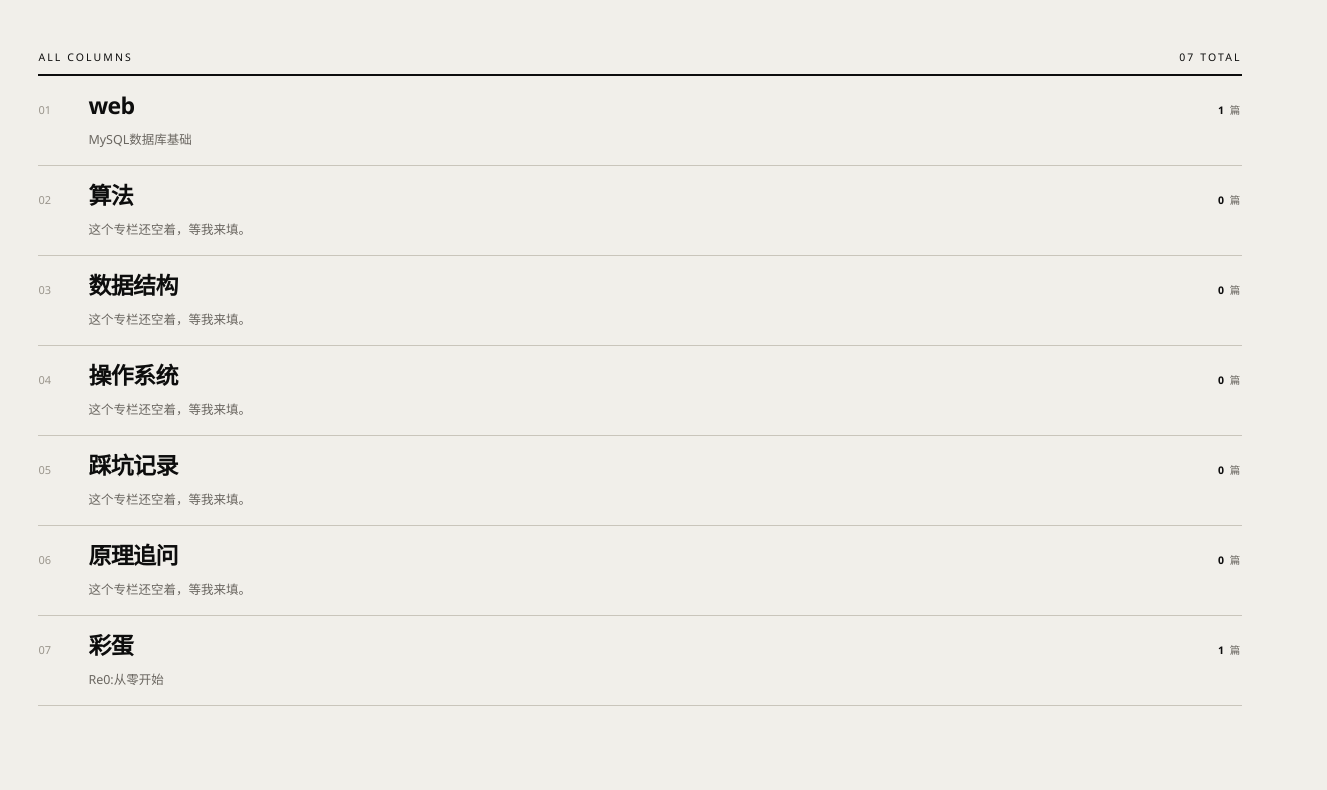
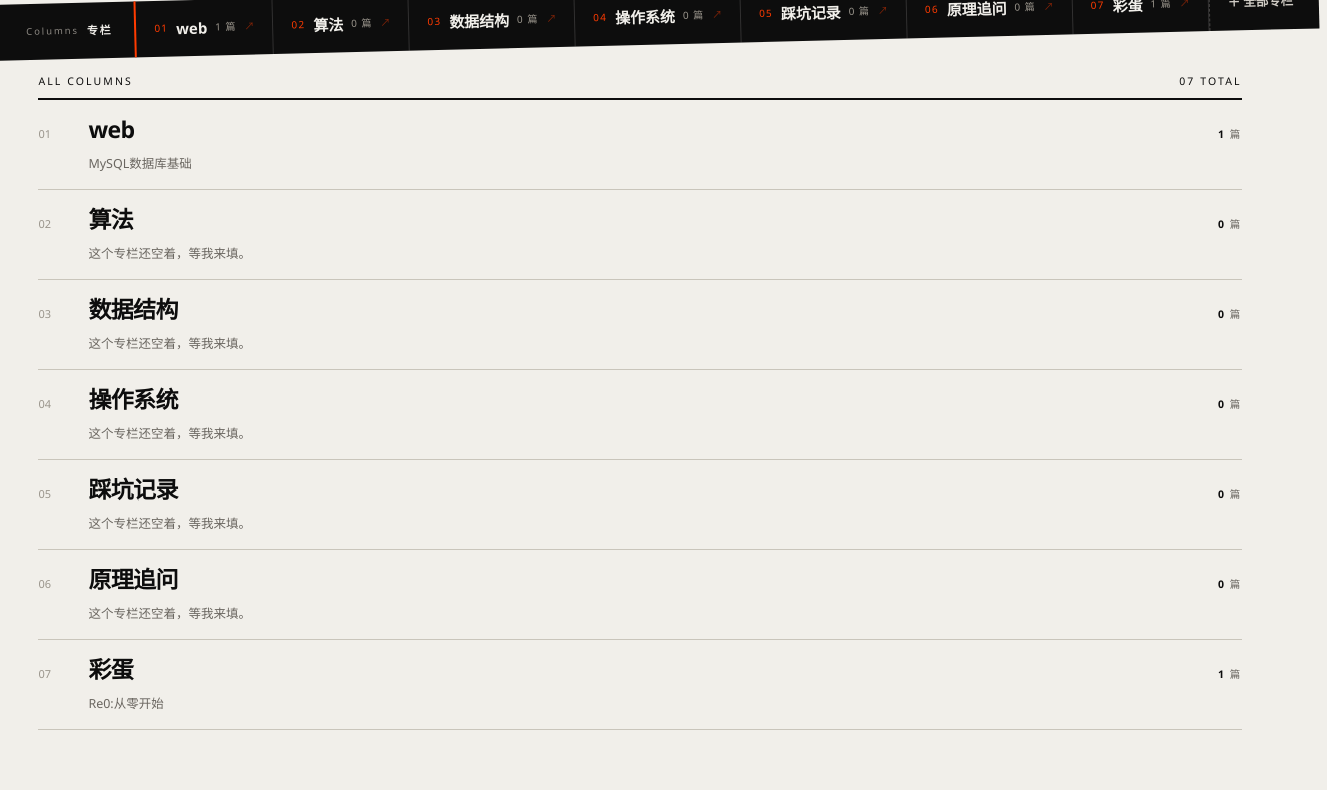
Before and after one commit to leisure23/leisure23.github.io, an Astro site: page /columns in a window 1280 px wide. Shown: the part 281-1071 px from the top of the page, 1327 px wide, since content can reach past the window. Built offline with nearby package versions, Linux system fonts and the light colour scheme; Astro itself is replaced by a stand-in of ours.

Commit message:
黑条改为电脑端保留、手机端隐藏；长代码块折叠；手机端搜索与间距适配

```diff
--- /dev/null
+++ b/src/components/ColumnBand.astro
@@ -0,0 +1,39 @@
+---
+/**
+ * 倾斜的专栏黑条。
+ * 外面 .band-slot 用固定高度占住位置，所以旋转后的黑条不会压到下面的内容
+ * （这就是缩放时遮挡问题的解法）。
+ */
+import { withBase } from '../lib/url';
+
+interface Column {
+  slug: string;
+  name: string;
+  count: number;
+}
+
+interface Props {
+  columns: Column[];
+}
+
+const { columns } = Astro.props;
+---
+
+<div class="band-slot">
+  <div class="band">
+    <div class="label"><em>Columns</em>专栏</div>
+
+    {columns.map((column, index) => (
+      <a class="mod" href={withBase(`columns/${column.slug}/`)}>
+        <span class="no">{String(index + 1).padStart(2, '0')}</span>
+        <span class="nm">{column.name}</span>
+        <span class="ct">{column.count} 篇</span>
+        <span class="ar">↗</span>
+      </a>
+    ))}
+
+    <a class="mod add" href={withBase('columns/')}>
+      <span class="nm">＋ 全部专栏</span>
+    </a>
+  </div>
+</div>
--- a/src/pages/blog/index.astro
+++ b/src/pages/blog/index.astro
@@ -13,7 +13,7 @@ const posts = await getPosts();
       <div>
         <p class="eyebrow">Archive</p>
         <h1>全部笔记</h1>
-        <p class="sub">共 {posts.length} 篇。按 Ctrl + K 可以搜标题和正文。</p>
+        <p class="sub">共 {posts.length} 篇。点右上角搜索框，可以搜标题和标签。</p>
       </div>
       <PageSearch />
     </div>
--- a/src/pages/columns/index.astro
+++ b/src/pages/columns/index.astro
@@ -1,5 +1,6 @@
 ---
 import BaseLayout from '../../layouts/BaseLayout.astro';
+import ColumnBand from '../../components/ColumnBand.astro';
 import PostRow from '../../components/PostRow.astro';
 import PageSearch from '../../components/PageSearch.astro';
 import { getPosts, collectColumns } from '../../lib/posts';
@@ -20,8 +21,12 @@ const columns = collectColumns(posts);
     </div>
   </div>
 
+  <div class="band-tight">
+    <ColumnBand columns={columns} />
+  </div>
+
   <div class="wrap">
-    <div style="padding-block: clamp(24px, 3.5vw, 44px) 56px;">
+    <div class="columns-list">
       <div class="section-head"><span>All Columns</span><span>{String(columns.length).padStart(2, '0')} Total</span></div>
 
       {columns.map((column, index) => (
--- a/src/pages/index.astro
+++ b/src/pages/index.astro
@@ -1,5 +1,6 @@
 ---
 import BaseLayout from '../layouts/BaseLayout.astro';
+import ColumnBand from '../components/ColumnBand.astro';
 import PostRow from '../components/PostRow.astro';
 import Notice from '../components/Notice.astro';
 import PageSearch from '../components/PageSearch.astro';
@@ -27,6 +28,8 @@ const totalWords = posts.reduce((sum, post) => sum + readingTime(post.body ?? ''
     <div class="vertical">{HERO.vertical}</div>
     <div class="ghost">{HERO.ghostYear}</div>
   </section>
+
+  <ColumnBand columns={columns} />
 
   <div class="wrap">
     <div class="home-grid">
--- a/src/styles/global.css
+++ b/src/styles/global.css
@@ -15,6 +15,8 @@
   --line-2: #e3e0d8;
   --accent: #ff3b00;
   --mark: #ffe08a;
+  /* 黑条倾斜角度（只在桌面端显示），改这一个数就行 */
+  --band-tilt: -1.4deg;
 
   --maxw: 1440px;
   --pad: clamp(20px, 3vw, 44px);
@@ -304,6 +306,141 @@ main {
   }
 }
 
+/* ------------------------------------------------------- 专栏黑条（倾斜） */
+/*
+ * 关键：旋转后的元素不占布局空间，会盖住下面的内容。
+ * 所以外面套一个 .band-slot 固定高度，把旋转后的高度预留出来，
+ * 这样任何缩放比例下都不会压住底下的文字。
+ */
+.band-slot {
+  position: relative;
+  height: 94px;
+  margin-top: -12px;
+  margin-bottom: 8px;
+  z-index: 3;
+}
+
+/* 内页（专栏页）用：把黑条连带着下面所有内容一起往上提一点 */
+.band-tight .band-slot {
+  margin-top: -34px;
+  margin-bottom: 0;
+}
+
+.band {
+  position: absolute;
+  left: -3%;
+  top: 50%;
+  width: 106%;
+  transform: translateY(-50%) rotate(var(--band-tilt));
+  background: var(--ink);
+  color: var(--bg);
+  display: flex;
+  align-items: stretch;
+  height: 56px;
+  padding-inline: clamp(24px, 5vw, 64px);
+}
+
+/* 栏目标签：不加底色，只用一根朱红竖线跟模块分开（方案 04） */
+.band .label {
+  flex: none;
+  display: flex;
+  align-items: center;
+  gap: 8px;
+  height: 100%;
+  padding-inline: 0 22px;
+  background: transparent;
+  color: var(--bg);
+  border-right: 2px solid var(--accent);
+  font-size: 11px;
+  letter-spacing: 0.16em;
+  font-weight: 700;
+  white-space: nowrap;
+}
+
+.band .label em {
+  font-style: normal;
+  font-size: 9.5px;
+  letter-spacing: 0.2em;
+  color: #8b8781;
+  font-weight: 400;
+}
+
+.band a.mod {
+  flex: 1 1 0;
+  display: flex;
+  align-items: center;
+  gap: 8px;
+  height: 100%;
+  padding-inline: 18px;
+  border-right: 1px solid rgba(241, 239, 234, 0.16);
+  white-space: nowrap;
+  color: inherit;
+  transition: background 0.22s var(--ease), color 0.22s var(--ease);
+}
+
+/* 悬停：黑格变成页面的米白色，像被"擦掉"一块 */
+.band a.mod:hover,
+.band a.mod:focus-visible {
+  background: var(--bg);
+  color: var(--ink);
+}
+
+.band a.mod .no {
+  font-size: 10px;
+  letter-spacing: 0.12em;
+  color: var(--accent);
+  font-variant-numeric: tabular-nums;
+}
+
+.band a.mod .nm {
+  font-size: 15px;
+  font-weight: 700;
+  letter-spacing: -0.005em;
+}
+
+.band a.mod .ct {
+  font-size: 10px;
+  letter-spacing: 0.1em;
+  color: var(--faint);
+}
+
+.band a.mod:hover .ct {
+  color: var(--muted);
+}
+
+.band a.mod .ar {
+  margin-left: auto;
+  font-size: 10px;
+  color: var(--accent);
+  opacity: 0.5;
+  transition: opacity 0.2s var(--ease), transform 0.2s var(--ease);
+}
+
+.band a.mod:hover .ar {
+  opacity: 1;
+  transform: translate(1px, -1px);
+}
+
+.band a.mod.add {
+  flex: 0 0 118px;
+  border-right: 0;
+  border-left: 1px dashed rgba(241, 239, 234, 0.24);
+  color: #cfcbc4;
+}
+
+.band a.mod.add .nm {
+  font-size: 12.5px;
+  font-weight: 600;
+}
+
+/* 手机屏幕放不下一条斜带子，整条隐藏；桌面端保持原来的样子 */
+@media (max-width: 860px) {
+  .band-slot {
+    display: none;
+  }
+}
+
+/* --------------------------------------------------- 分区标题 / 列表行 */
 .section-head {
   display: flex;
   align-items: baseline;
@@ -508,8 +645,25 @@ main {
   display: grid;
   grid-template-columns: 1.3fr 1fr;
   gap: clamp(28px, 3.4vw, 44px);
-  /* 黑条删掉后，这里要自己撑开首屏和列表之间的间距 */
-  padding-block: clamp(30px, 4.2vw, 60px) 40px;
+  padding-block: 24px 40px;
+}
+
+/* 手机上黑条隐藏了，这段间距要自己撑起来 */
+@media (max-width: 860px) {
+  .home-grid {
+    padding-block: 36px 40px;
+  }
+}
+
+/* 专栏页列表：桌面端有黑条撑着，手机端黑条隐藏，需要自己留白 */
+.columns-list {
+  padding-block: 8px 56px;
+}
+
+@media (max-width: 860px) {
+  .columns-list {
+    padding-block: 28px 56px;
+  }
 }
 
 @media (max-width: 960px) {
```
